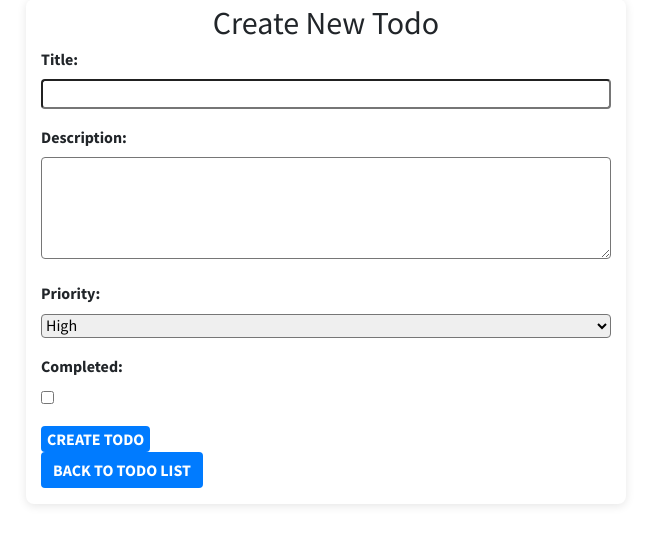
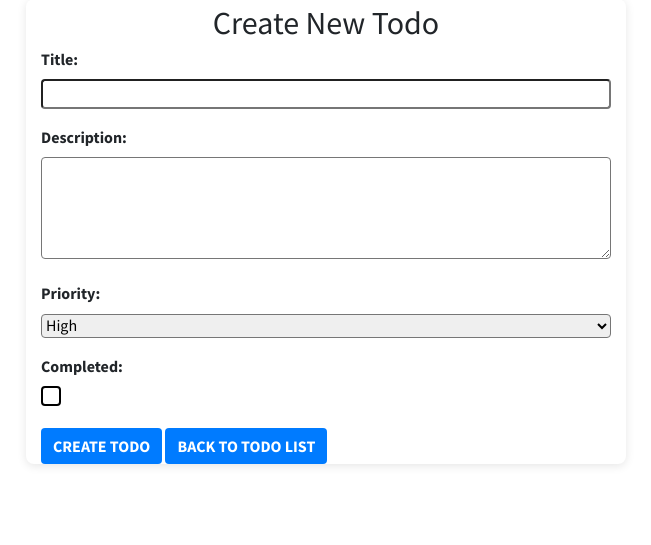
Before and after one commit to SaberHardy/TodoProjectMedium, a Django app: page /create_todo/ in a window 1280 px wide. Shown: the part 41-586 px from the top of the page, without its empty margins (314-965 px from the left). Run offline with Django 5.2, Linux system fonts and the light colour scheme; some libraries are stand-ins or nearby versions.

Commit message:
style the checkbox

```diff
--- a/static/css/styles.css
+++ b/static/css/styles.css
@@ -61,11 +61,6 @@ h1 {
         font-size: 1rem;
         color: $color-text;
     }
-
-    input[type="checkbox"] {
-        width: auto;
-        margin-right: $half-spacing-unit;
-    }
 }
 
 .btn-primary {
@@ -105,6 +100,40 @@ h1 {
 .table {
     width: 100%;
     border: 1px solid $color-form-highlight;
-    box-shadow: 0 4px 8px rgba(0, 0, 0, 0.5); /* Added shadow */
-    border-radius: 8px; /* Optional: Add rounded corners */
+    box-shadow: 10px 1px 8px rgba(100, 10, 0, 0.5);
+    border-radius: 8px;
 }
+
+ input[type="checkbox"] {
+        appearance: none;
+        -webkit-appearance: none;
+        -moz-appearance: none;
+        width: 20px;
+        height: 20px;
+        border: 2px solid #000; /* Border color */
+        border-radius: 4px;
+        position: relative;
+        cursor: not-allowed; /* Show it's unmodifiable */
+    }
+
+    /* Checked state */
+    input[type="checkbox"]:checked {
+        background-color: #4CAF50; /* Green background for checked state */
+        border-color: #4CAF50;
+    }
+
+    /* Add a tick mark */
+    input[type="checkbox"]:checked::after {
+        content: '✔';
+        position: absolute;
+        left: 4px;
+        top: -2px;
+        color: white;
+        font-size: 14px;
+    }
+
+    /* Optional: add some focus styling */
+    input[type="checkbox"]:focus {
+        outline: none;
+        box-shadow: 0 0 3px 2px rgba(100, 100, 100, 0.5);
+    }
--- a/templates/todoApp/create_todo.html
+++ b/templates/todoApp/create_todo.html
@@ -46,11 +46,11 @@
                 <input type="checkbox" id="completed" name="completed">
             </div>
 
-            <button type="submit" class="btn-primary">Create Todo</button>
+            <button type="submit" class="btn btn-primary">Create Todo</button>
+            <a href="{% url 'index' %}" class="btn btn-primary">Back to Todo List</a>
         </form>
     </div>
     <div class="">
-        <a href="{% url 'index' %}" class="btn btn-primary mb-3">Back to Todo List</a>
     </div>
 </div>
 
```
Also changed, not shown: templates/todoApp/detail.html (+2 -9 lines), db.sqlite3.
